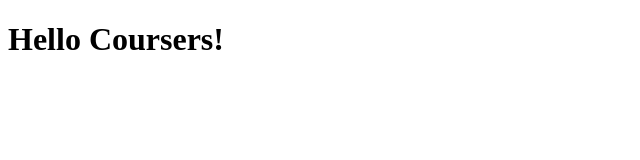
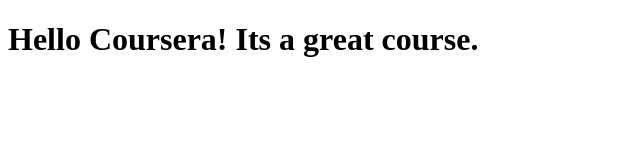
Before and after one commit to jodavis08/coursera-test, a plain HTML site: page site/index.html in a window 1280 px wide. Shown: the whole page, without its empty margins (0-640 px from the left). Drawn offline with Linux system fonts and the light colour scheme.

Commit message:
Small addition to our page content.

```diff
--- a/site/index.html
+++ b/site/index.html
@@ -4,6 +4,6 @@
 	<title>Hello Coursers!</title>
 </head>
 <body>
-<h1>Hello Coursers!</h1>
+<h1>Hello Coursera! Its a great course.</h1>
 </body>
 </html>
```
